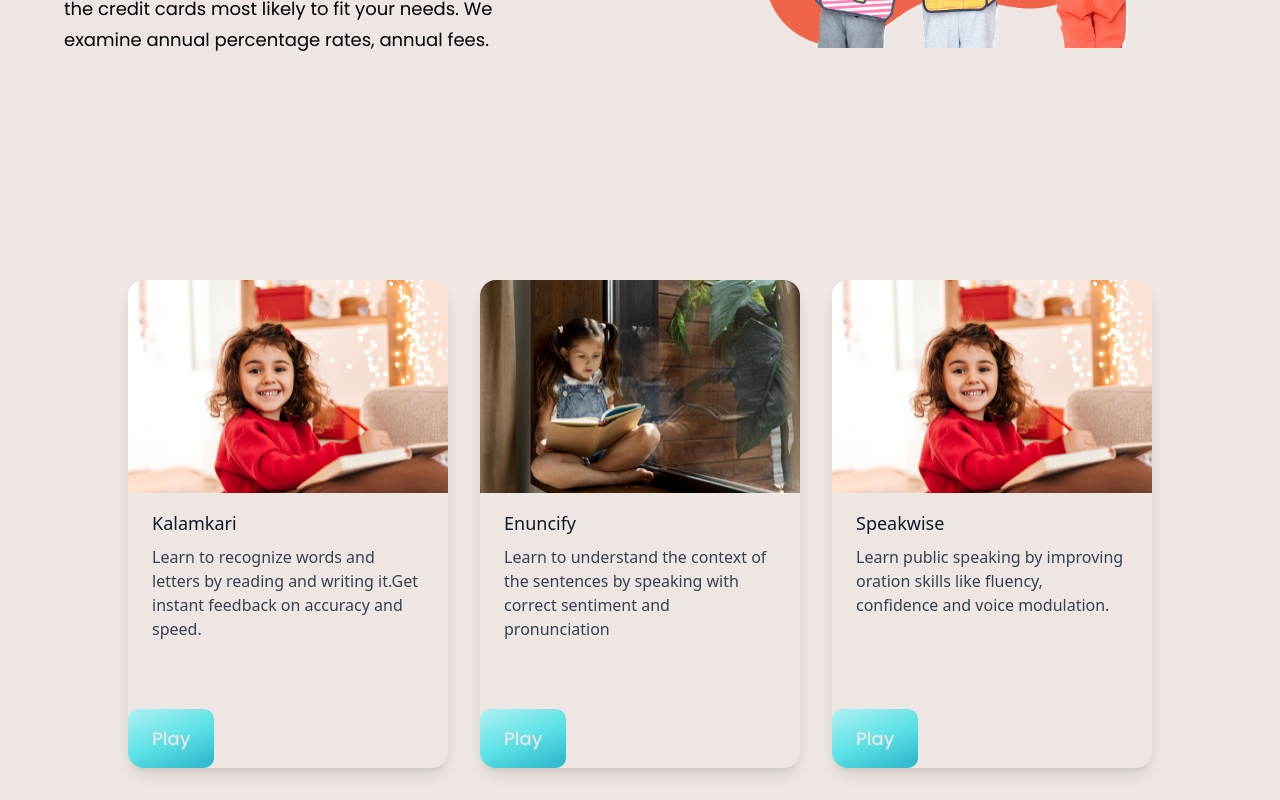
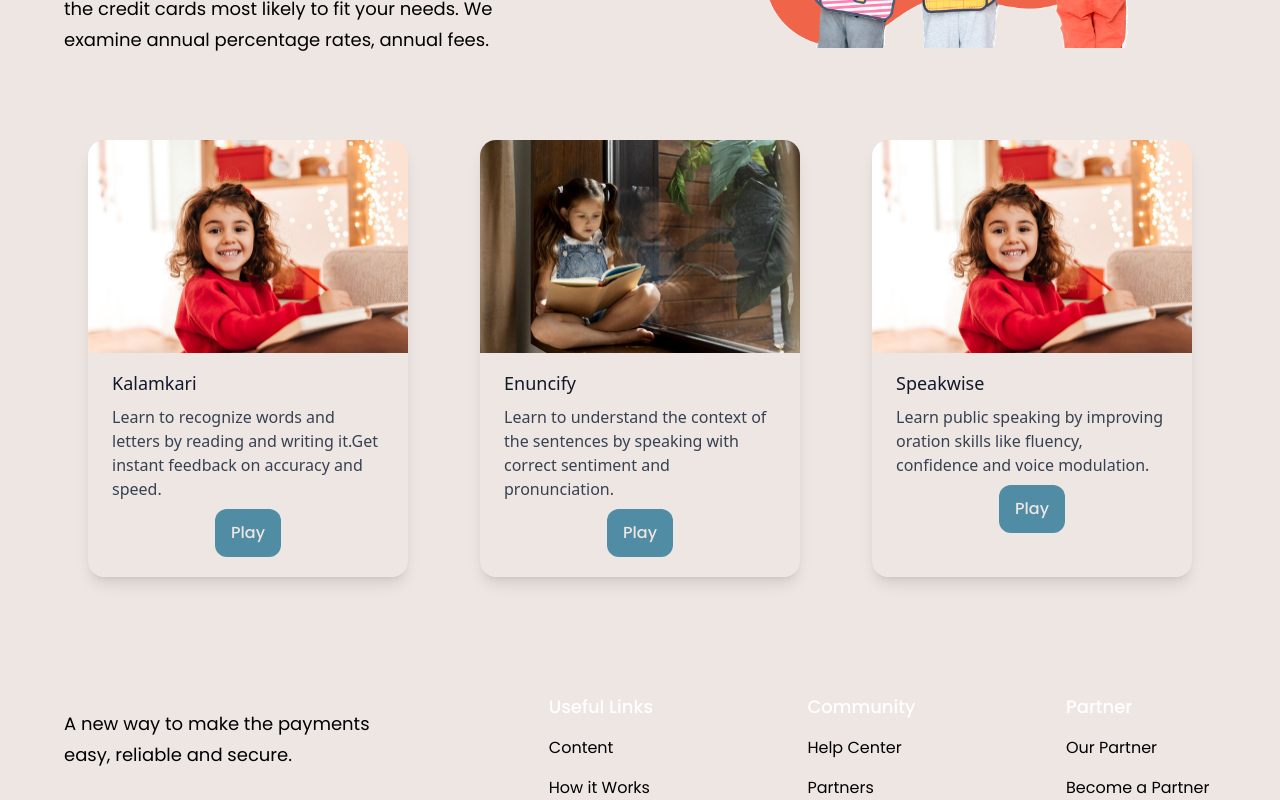
Before and after one commit to siddhijain2/copyIshaan, a React (Create React App) app: page / in a window 1280 px wide. Shown: the part 620-1420 px from the top of the page. Built offline with nearby package versions, Linux system fonts and the light colour scheme.

Commit message:
updated cards css

```diff
--- a/src/components/Button.jsx
+++ b/src/components/Button.jsx
@@ -1,7 +1,7 @@
 import React from "react";
 
 const Button = ({ styles,text }) => (
-  <button type="button" className={`py-4 px-6 font-poppins font-medium text-[18px] text-primary bg-blue-gradient rounded-[10px] outline-none ${styles}`}>
+  <button type="button" className={`py-3 px-4 font-poppins font-medium text-[16px] text-primary bg-AirForceBlue rounded-[12px] outline-none ${styles}`}>
     {text}
   </button>
 );
--- a/src/components/GameCard.jsx
+++ b/src/components/GameCard.jsx
@@ -4,11 +4,11 @@ import Button from './Button';
 const Card = ({ icon,title,content }) => {
   return (
     <>
-      <div className="lg:p-4 md:m-full flex justify-center mt-40">
+      <div className="lg:p-4 md:m-full flex justify-centermargin m-5">
         <div className="max-w-xs rounded-2xl overflow-hidden shadow-lg">
           <img className="w-full" src={icon} alt={title} />
 
-          <div className="px-6 py-4 lg:h-44">
+          <div className="px-6 py-4 lg:h-46 ">
             {/* <span className="tracking-widest text-xs title-font font-medium text-gray-400 mb-1">
               {game}
             </span> */}
@@ -22,8 +22,11 @@ const Card = ({ icon,title,content }) => {
             <p className='text-gray-700 text-base'>
                 {content}
             </p>
+            <div class="container px-6 py-1 min-w-full flex flex-col items-center">
+            <Button className="flex flex-col items-center" styles={`mt-1`} text={`Play`}/>
+            </div>
           </div>
-          <Button className="px-6 pt-4 pb-2" styles={`mt-10`} text={`Play`}/>
+
         </div>
       </div>
     </>
--- a/src/constants/index.js
+++ b/src/constants/index.js
@@ -32,7 +32,7 @@ export const games = [
     icon: Enuncify,
     title: "Enuncify",
     content:
-      "Learn to understand the context of the sentences by speaking with correct sentiment and pronunciation",
+      "Learn to understand the context of the sentences by speaking with correct sentiment and pronunciation.",
   },
   {
     id: "game-3",
```
